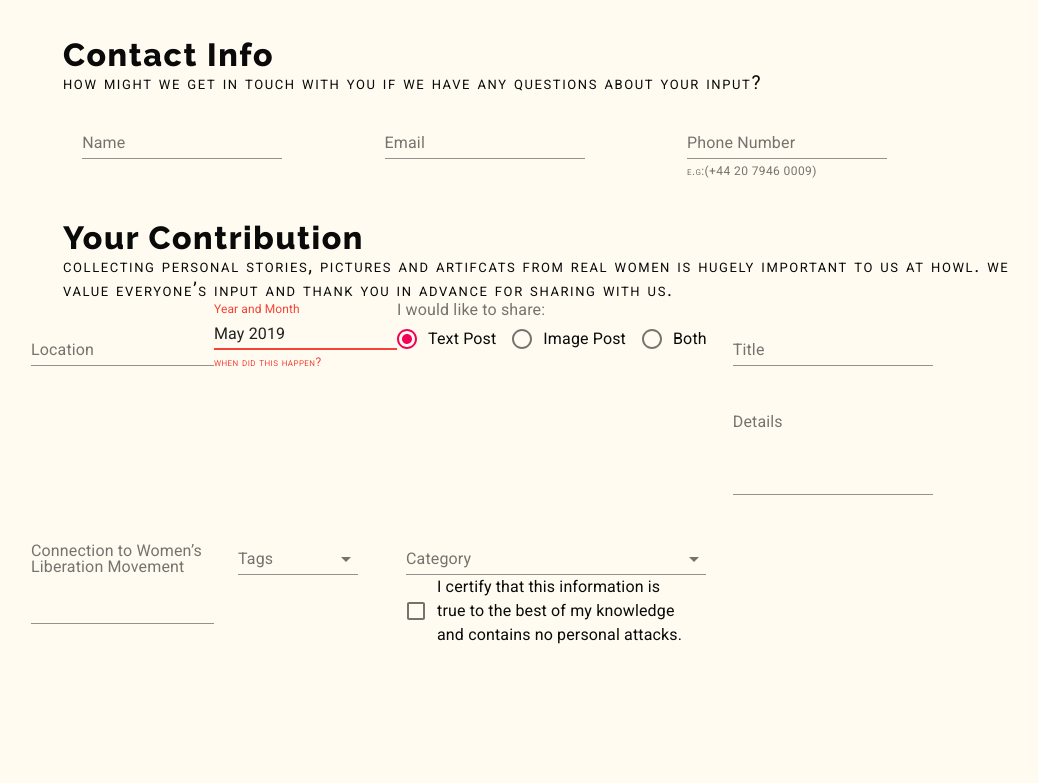
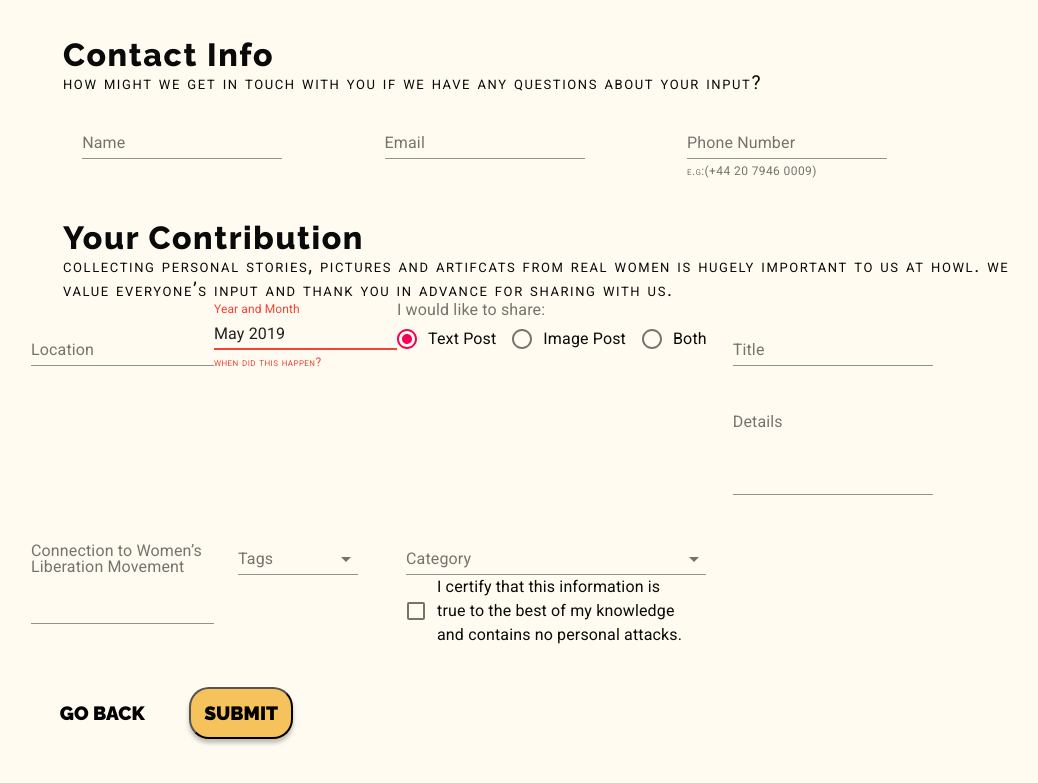
Before and after one commit to founders-programme-2/howl, a React (Create React App) app in the folder client/: page /form in a window 1280 px wide. Shown: the part 309-1092 px from the top of the page, without its empty margins (121-1159 px from the left). Built offline with nearby package versions, Linux system fonts and the light colour scheme; what react-a11y would draw is missing.

Commit message:
brb commit

```diff
--- /dev/null
+++ b/client/src/Components/Form/Buttons/Buttons.style.js
@@ -0,0 +1,28 @@
+import styled from 'styled-components';
+
+const Submit = styled.button`
+  text-transform: uppercase;
+  transition: all 0.2s ease-in-out;
+  font-size: 1.2rem;
+
+  &:hover {
+    cursor: pointer;
+    background-color: var(--main-bg-color);
+    transform: scale(1.1);
+  }
+`;
+
+const GoBack = styled.button`
+  text-transform: uppercase;
+  font-size: 1.2rem;
+  box-shadow: none;
+  background: none;
+  border: none;
+  &:hover {
+    cursor: pointer;
+  }
+`;
+
+const ButtonsContainer = styled.div``;
+
+export { Submit, GoBack, ButtonsContainer };
--- /dev/null
+++ b/client/src/Components/Form/Buttons/index.js
@@ -0,0 +1,19 @@
+import React from 'react';
+import { Link } from 'react-router-dom';
+import { Submit, GoBack, ButtonsContainer } from './Buttons.style';
+import navigationUrls from '../../../constants/navigationUrls';
+
+const { ADD_URL } = navigationUrls;
+
+const Buttons = () => {
+  return (
+    <ButtonsContainer>
+      <Link to={ADD_URL}>
+        <GoBack type="button">Go Back</GoBack>
+      </Link>
+      <Submit>Submit</Submit>
+    </ButtonsContainer>
+  );
+};
+
+export default Buttons;
--- a/client/src/Components/Form/index.js
+++ b/client/src/Components/Form/index.js
@@ -4,6 +4,7 @@ import ContactInfo from './ContactInfo';
 import Details from './Details';
 import Post from './Post';
 import AdditionalInfo from './AdditionalInfo';
+import Buttons from './Buttons';
 
 class Form extends Component {
   state = {
@@ -65,6 +66,10 @@ class Form extends Component {
       .then(({ data }) => this.setState({ imgLink: data.image }));
   };
 
+  // handleButton = event => {
+  //   this.setState({})
+  // }
+
   render() {
     const {
       radio,
@@ -119,6 +124,7 @@ class Form extends Component {
             wlmConnection={wlmConnection}
             textChange={this.textChange}
           />
+          <Buttons />
         </form>
       </main>
     );
```
